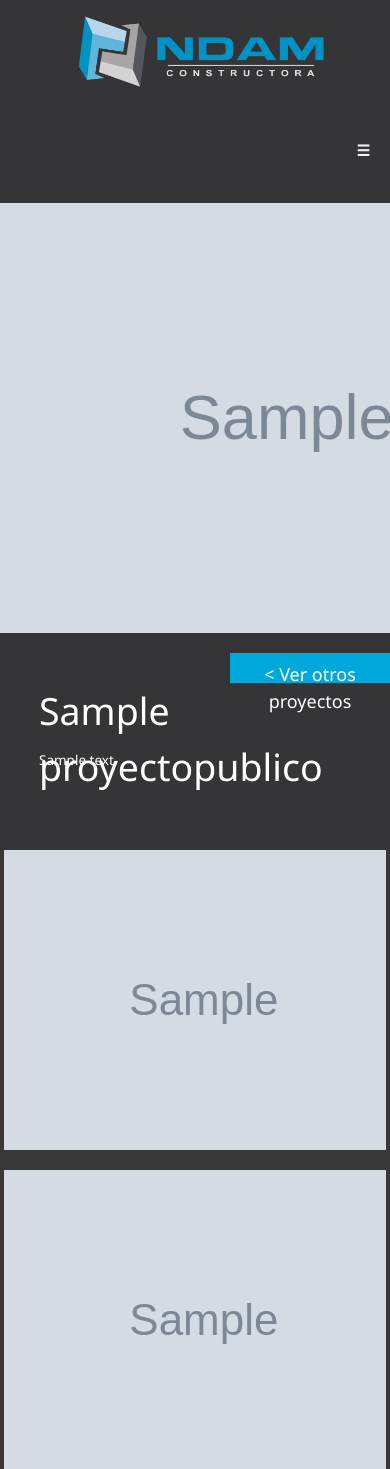
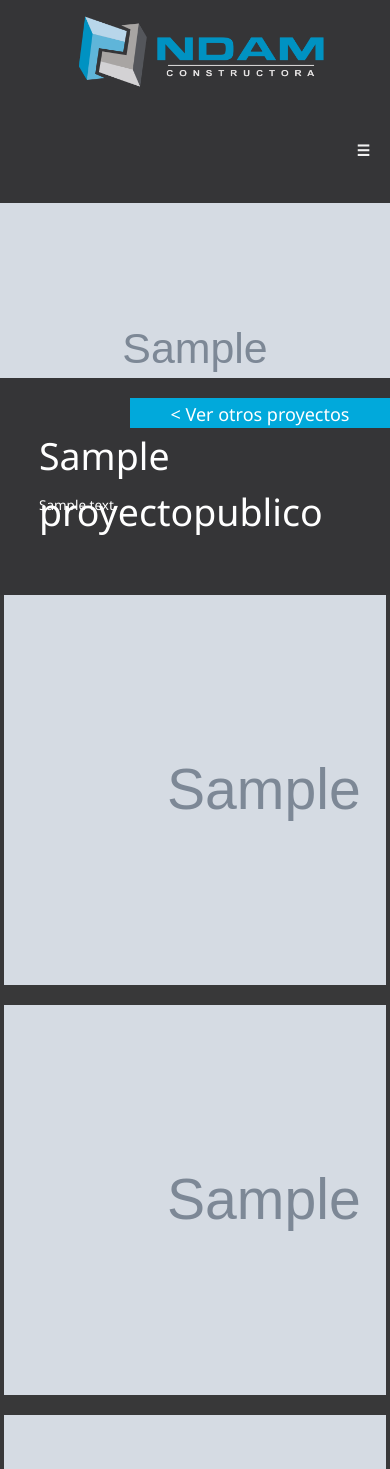
Before and after one commit to davidluna-fn/PageNDAM, a Django app: page /pPublico/1/ in a window 390 px wide. Shown: the top 1469 px of the page. Run offline with Django 3.2, Linux system fonts and the light colour scheme; tables that the repository leaves empty hold one stand-in row (values such as "Sample post"); grey boxes marked "Sample" are stand-in pictures; parts of the project's set-up code (start-up, migrations or seed data) failed here and were passed over; some libraries are stand-ins or nearby versions.

Commit message:
Responsive page proyetos publicos detalles

```diff
--- a/contratos/static/css/estilo.css
+++ b/contratos/static/css/estilo.css
@@ -1984,10 +1984,10 @@ width:0px;height:0px;outline:0px;
 
 #banner-ppublico{
   grid-column: 1 / -1;
-  background: cyan;
+  background: var(--gris-oscuro);
   display: grid;
   grid-template-columns: 1fr;
-  grid-template-rows: 430px;
+  grid-template-rows: 45vw;
   background-repeat: no-repeat;
   background-size: cover;
 }
@@ -2028,14 +2028,16 @@ width:0px;height:0px;outline:0px;
   background-color: var(--azul);
   color: var(--blanco-claro);
   height: 30px;
-  width: 160px;
+  width: 260px;
   text-align: center;
+  padding-bottom: 10px;
   top: 20px;
   right: 0px;
   position: absolute;
 }
 #descripcion-ppublico div h5{
-  margin-top: 8px;
+  margin-top: 3px;
+  padding-bottom: 15px;
 }
 
 
@@ -2047,8 +2049,8 @@ width:0px;height:0px;outline:0px;
   margin-right: 10%;
   display: grid;
   grid-template-columns: repeat(3,minmax(1fr,auto));
-  grid-template-columns: repeat(3,minmax(200px,auto));
-  grid-auto-rows: 300px;
+  grid-template-columns: repeat(3,minmax(28vw,auto));
+  grid-auto-rows: minmax(28vw,auto);
   grid-gap: 20px;
 }
 
@@ -2085,15 +2087,15 @@ width:0px;height:0px;outline:0px;
   grid-area: 3 / 2 / 4 / 3;
 }
 
-@media screen and (max-width: 700px) {
+@media screen and (max-width: 1200px) {
    #img-ppublico{
       grid-column: 1 / -1;
-      margin-left: 1%;
-      margin-right: 1%;
+      margin-left: 5%;
+      margin-right: 5%;
       display: grid;
-      grid-template-columns: repeat(1,minmax(1fr,auto));
-      grid-template-columns: repeat(auto-fit,minmax(300px,auto));
-      grid-auto-rows: 300px;
+      grid-template-columns: repeat(2,1fr);
+      grid-template-rows: repeat(3,minmax(300px,auto));
+      grid-auto-rows: minmax(300px,auto);
       grid-gap: 20px;
     }
     #descripcion-ppublico h1{
@@ -2102,6 +2104,59 @@ width:0px;height:0px;outline:0px;
       margin-bottom: 30px;
       margin-top: 50px;
       height: 50px;
+    }
+    .item1-pu{
+      grid-area: 1 / 1 / 2 / 2;
+    }
+
+    .item2-pu{
+      grid-area: 2 / 1/ 3 / 3;
+    }
+
+    .item3-pu{
+      grid-area: 1 / 2 / 2 / 3;
+    }
+
+    .item4-pu{
+      grid-area: 3 / 1/ 4 / 2;
+    }
+
+    .item5-pu{
+      grid-area: 3 / 2/ 4 / 3;
+    }
+
+    .item6-pu{
+      grid-area: 4 / 1 / 5 / 2;
+    }
+
+    .item7-pu{
+      grid-area: 4 / 2 / 5 / 3;
+    }
+}
+
+
+
+@media screen and (max-width: 600px) {
+   #img-ppublico{
+      grid-column: 1 / -1;
+      margin-left: 1%;
+      margin-right: 1%;
+      display: grid;
+      grid-template-columns: repeat(1,1fr);
+      grid-template-rows: repeat(7,100vw);
+      grid-gap: 20px;
+    }
+    #descripcion-ppublico h1{
+      font-size: 2.5em;
+      margin-left: 10%;
+      margin-bottom: 30px;
+      margin-top: 50px;
+      height: 50px;
+    }
+
+    #banner-ppublico{
+      background-repeat: no-repeat;
+      background-size: cover;
     }
     .item1-pu{
       grid-area: 1 / 1 / 2 / 2;
```
